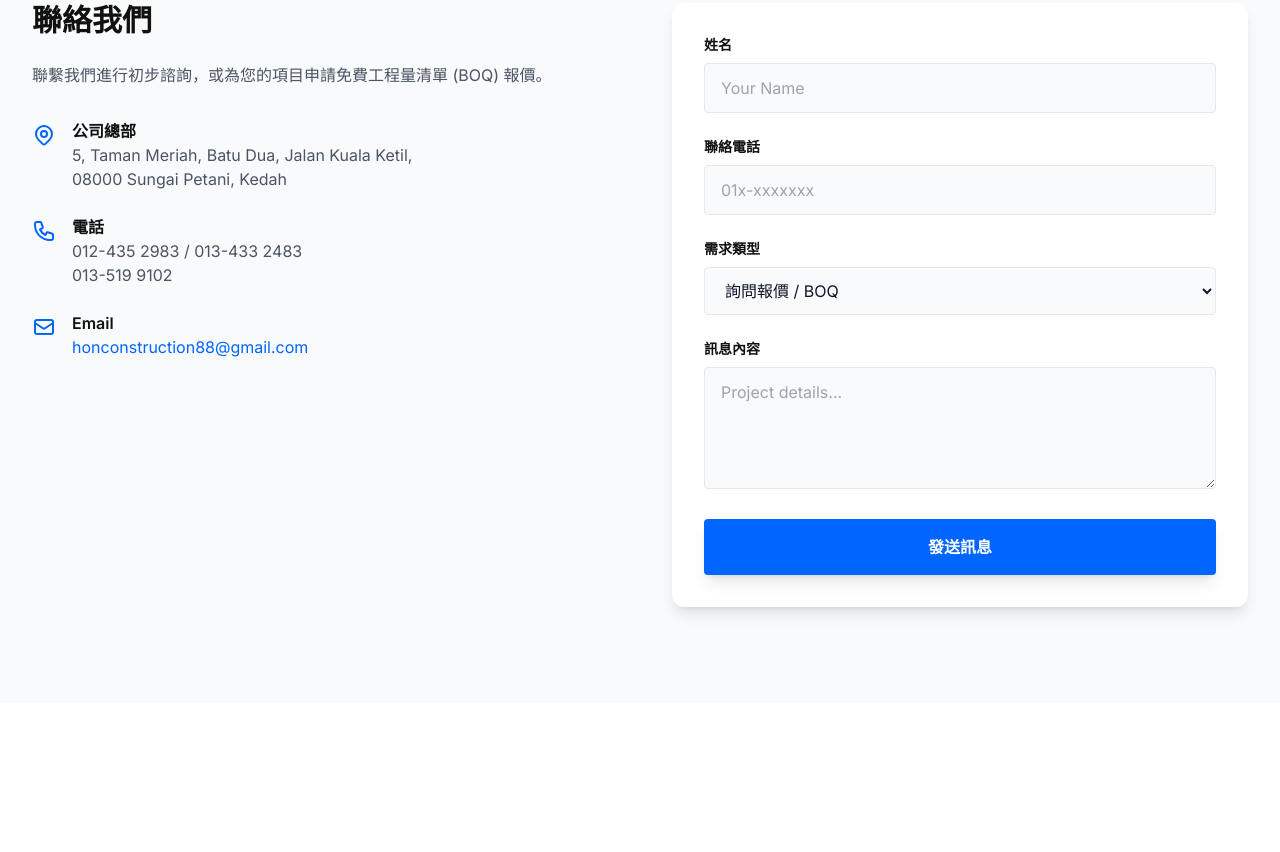
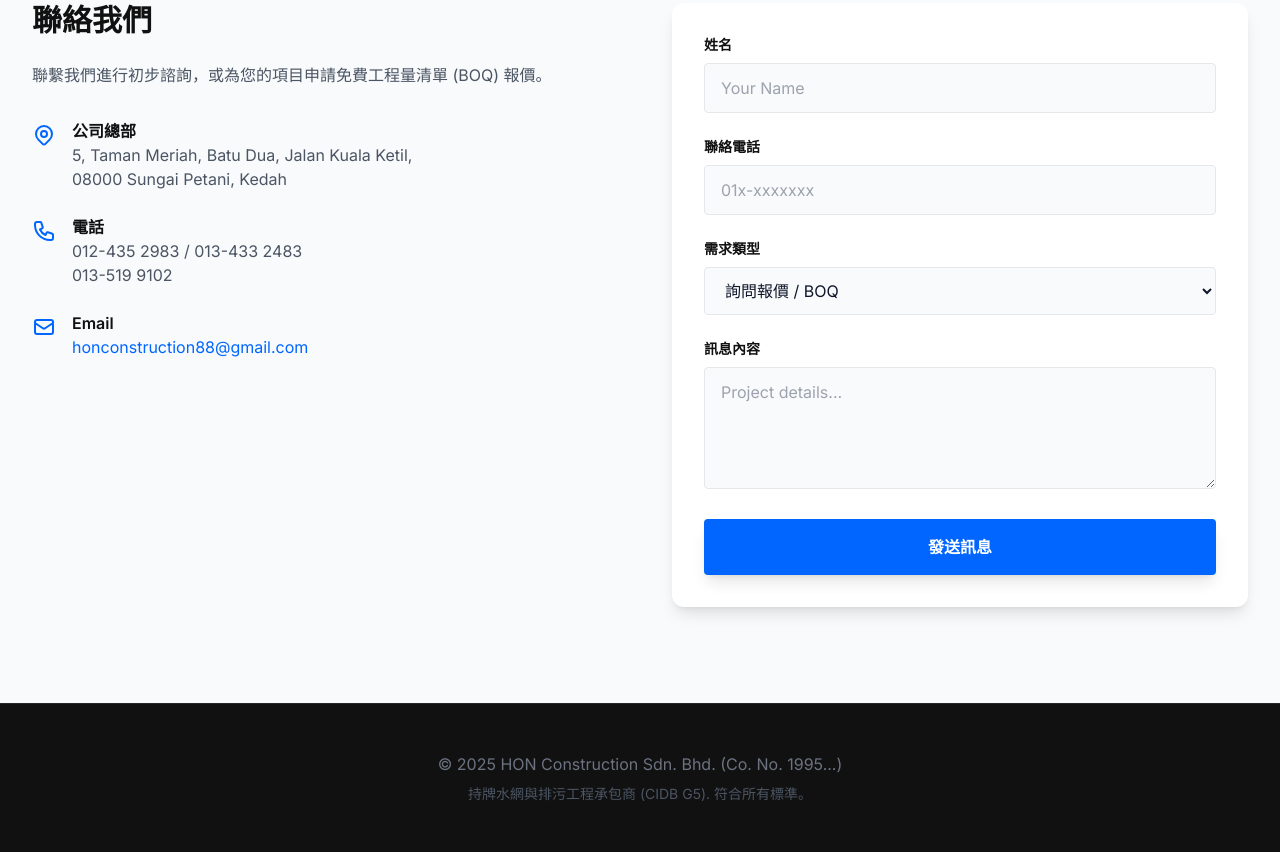
Before and after one commit to yongsinfok/honconstuctions, a plain HTML site: page index.html in a window 1280 px wide. Shown: the part 3504-4356 px from the top of the page. Before the commit the page ends 4207 px from the top, so only its background shows below. Drawn offline with nearby package versions, Linux system fonts and the light colour scheme.

Commit message:
feat: add footer section with copyright and license details.

```diff
--- a/index.html
+++ b/index.html
@@ -507,6 +507,11 @@
     </section>
 
     <!-- Footer -->
+    <footer class="bg-dark text-white py-12 border-t border-zinc-800">
+        <div class="max-w-7xl mx-auto px-4 text-center">
+            <p class="text-gray-500 mb-2">&copy; 2025 HON Construction Sdn. Bhd. (Co. No. 1995...) </p>
+            <p class="text-sm text-gray-600" data-i18n="footer_lic">持牌水網與排污工程承包商 (CIDB G5). 符合所有標準。</p>
+        </div>
     </footer>
 
     <!-- Projects Modal -->
```
